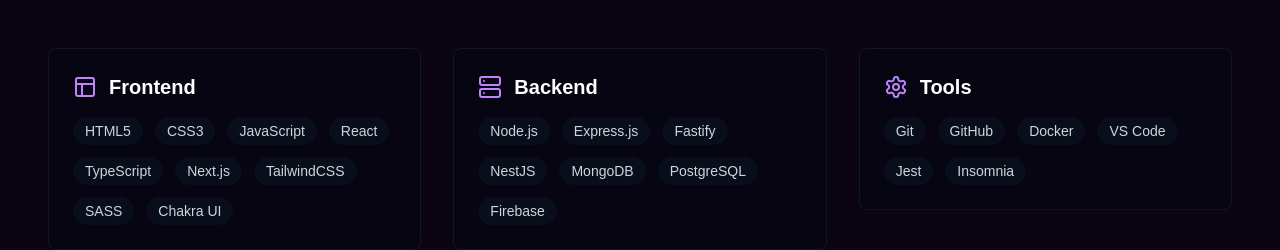
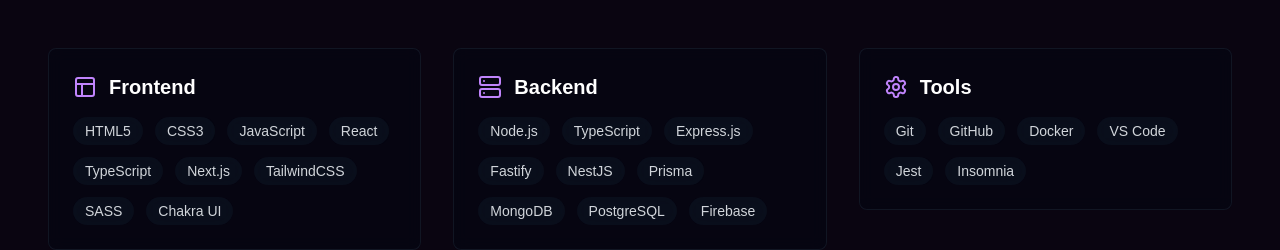
Before and after one commit to ThalysonRibeiro/my-portfolio-fullstack, a Next.js app: page / in a window 1280 px wide. Shown: the part 1432-1682 px from the top of the page. Built offline with nearby package versions, Linux system fonts and the light colour scheme.

Commit message:
corretc text

```diff
--- a/src/components/en/Contact.tsx
+++ b/src/components/en/Contact.tsx
@@ -144,7 +144,7 @@
                 <h3 className="text-xl font-semibold mb-4">Social Media</h3>
                 <div className="flex space-x-6">
                   <Link
-                    href="https://www.linkedin.com/in/thalyson-ribeiro-978b682a0"
+                    href="https://www.linkedin.com/in/thalyson-rafael/"
                     target="_blank"
                     rel="noopener noreferrer"
                     title='Linkedin'
--- a/src/components/en/Header.tsx
+++ b/src/components/en/Header.tsx
@@ -59,7 +59,7 @@
             ))}
             <LanguageSwitcher />
             <Link
-              href="https://www.linkedin.com/in/thalyson-ribeiro-978b682a0"
+              href="https://www.linkedin.com/in/thalyson-rafael/"
               target="_blank"
               rel="noopener noreferrer"
               className="text-gray-300 hover:text-purple-500 transition-colors"
@@ -94,7 +94,7 @@
                 </button>
               ))}
               <Link
-                href="https://www.linkedin.com/in/thalyson-ribeiro-978b682a0"
+                href="https://www.linkedin.com/in/thalyson-rafael/"
                 target="_blank"
                 rel="noopener noreferrer"
                 className="text-gray-300 hover:text-purple-500 transition-colors"
--- a/src/components/en/Skills.tsx
+++ b/src/components/en/Skills.tsx
@@ -16,7 +16,7 @@
     {
       title: 'Backend',
       icon: <Server className="w-6 h-6" />,
-      skills: ['Node.js', 'Express.js', 'Fastify', 'NestJS', 'MongoDB', 'PostgreSQL', 'Firebase']
+      skills: ['Node.js', 'TypeScript', 'Express.js', 'Fastify', 'NestJS', 'Prisma', 'MongoDB', 'PostgreSQL', 'Firebase']
     },
     {
       title: 'Tools',
--- a/src/components/pt-br/Contact.tsx
+++ b/src/components/pt-br/Contact.tsx
@@ -141,7 +141,7 @@
                 <h3 className="text-xl font-semibold mb-4">Mídias sociais</h3>
                 <div className="flex space-x-6">
                   <Link
-                    href="https://www.linkedin.com/in/thalyson-ribeiro-978b682a0"
+                    href="https://www.linkedin.com/in/thalyson-rafael/"
                     target="_blank"
                     rel="noopener noreferrer"
                     title='Linkedin'
--- a/src/components/pt-br/Header.tsx
+++ b/src/components/pt-br/Header.tsx
@@ -59,7 +59,7 @@
             ))}
             <LanguageSwitcher />
             <Link
-              href="https://www.linkedin.com/in/thalyson-ribeiro-978b682a0"
+              href="https://www.linkedin.com/in/thalyson-rafael/"
               target="_blank"
               rel="noopener noreferrer"
               className="text-gray-300 hover:text-purple-500 transition-colors"
@@ -95,7 +95,7 @@
                 </button>
               ))}
               <Link
-                href="https://www.linkedin.com/in/thalyson-ribeiro-978b682a0"
+                href="https://www.linkedin.com/in/thalyson-rafael/"
                 target="_blank"
                 rel="noopener noreferrer"
                 className="text-gray-300 hover:text-purple-500 transition-colors"
--- a/src/components/pt-br/Skills.tsx
+++ b/src/components/pt-br/Skills.tsx
@@ -16,7 +16,7 @@
     {
       title: 'Backend',
       icon: <Server className="w-6 h-6" />,
-      skills: ['Node.js', 'Express.js', 'Fastify', 'NestJS', 'MongoDB', 'PostgreSQL', 'Firebase']
+      skills: ['Node.js', 'TypeScript', 'Express.js', 'Fastify', 'NestJS', 'Prisma', 'MongoDB', 'PostgreSQL', 'Firebase']
     },
     {
       title: 'Tools',
```
